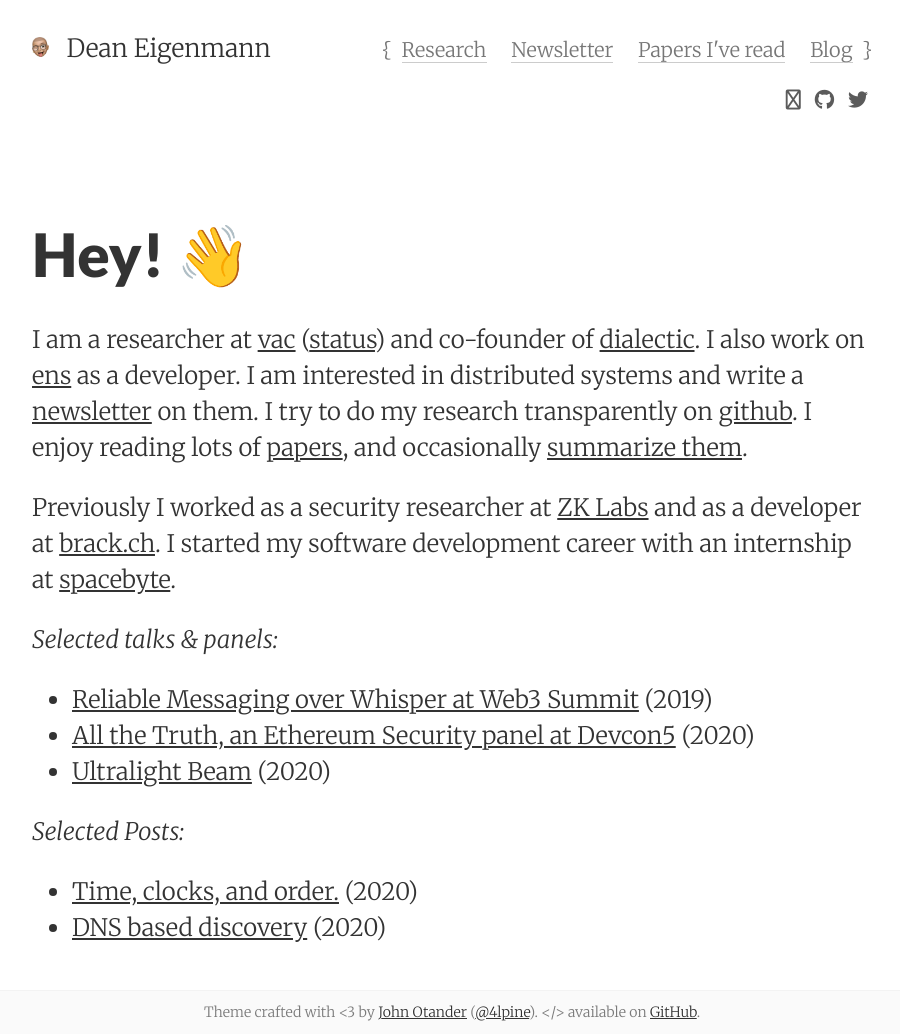
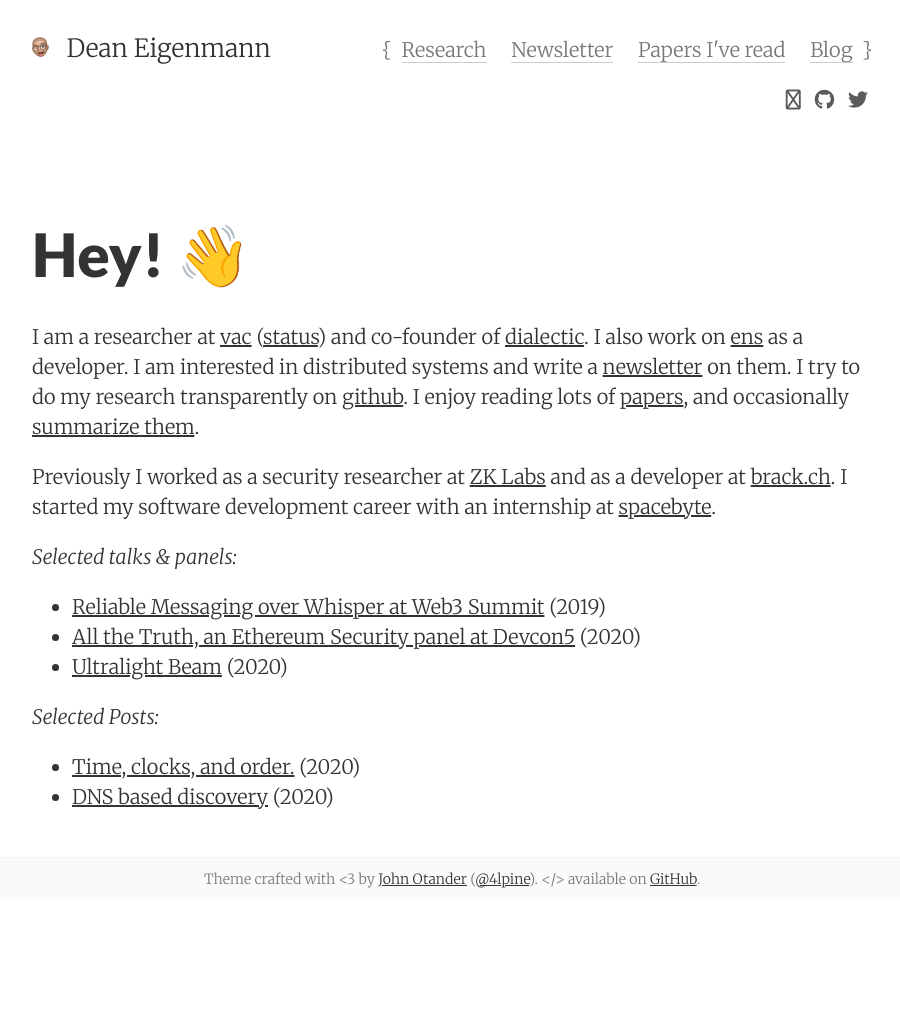
Before and after one commit to decanus/dean.eigenmann.me, a Jekyll site: the page built from index.md, in a window 1280 px wide. Shown: the whole page, without its empty margins (188-1088 px from the left). Built offline with Jekyll 4.4.1, drawn with Linux system fonts in a browser that asks for light colours; nearby versions of some CDN libraries; our own code applies the rules of GitHub Pages for plain Markdown files; after the commit the page ends 900 px from its top, so only the background shows below that.

Commit message:
Update _media-queries.scss (#5)

```diff
--- a/_sass/_media-queries.scss
+++ b/_sass/_media-queries.scss
@@ -43,11 +43,7 @@
     text-align: right;
   }
 
-  p, dl, ol, ul {
-    font-size: 1.2rem;
-    margin-top: 0;
-    margin-bottom: 1.2rem;
-  }
+
 }
 
 @media screen and (min-width: $viewport-medium) {
@@ -68,3 +64,11 @@
     margin-left: -7em;
   }
 }
+
+@media screen and (max-width: $viewport-small) {
+  p, dl, ol, ul {
+    font-size: 1.2rem;
+    margin-top: 0;
+    margin-bottom: 1.2rem;
+  }
+}
```
